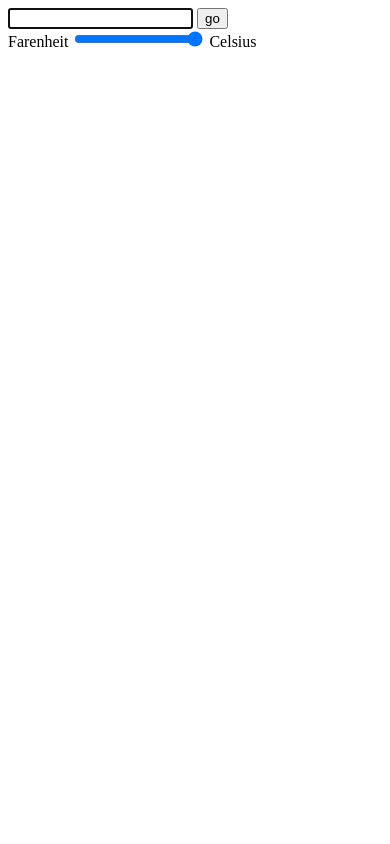
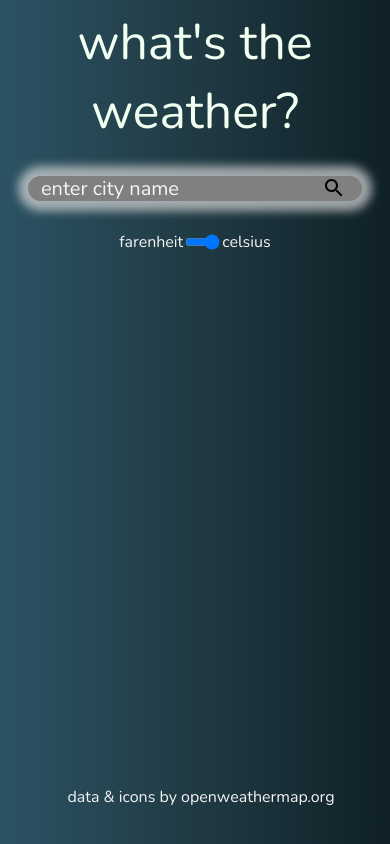
Before and after one commit to vvidday/weather-app, a website built with webpack: page dist/index.html in a window 390 px wide. Built offline with nearby package versions, Linux system fonts and the light colour scheme.

Commit message:
Finished styling

```diff
--- a/src/apiwrapper.js
+++ b/src/apiwrapper.js
@@ -14,7 +14,6 @@ const weather = (() => {
             return data;
         }
         else{
-            toggleLoading();
             return response.status;
         }
     }
--- a/src/domhandler.js
+++ b/src/domhandler.js
@@ -10,7 +10,9 @@ import atmosphere from './images/atmosphere.png';
 
 const input = document.getElementById("input-field");
 const submitButton = document.getElementById("submit-button");
+const form = document.querySelector("form");
 const loadingdiv = document.getElementById("loading-div");
+const togglecontainer = document.getElementById("toggle-container");
 let celsius = true;
 let currentcelsius = null;
 let currentfarenheit = null;
@@ -22,13 +24,15 @@ function toggleVisibility(element){
 
 
 function toggleLoading(){
-    toggleVisibility(input);
-    toggleVisibility(submitButton);
+    toggleVisibility(form);
     toggleVisibility(loadingdiv);
+    toggleVisibility(togglecontainer);
+
 }
 
 
 const handleError = (code) => {
+    toggleLoading();
     switch(code){
         case 404:
             alert("Sorry, we couldn't find your city!");
@@ -58,8 +62,8 @@ function updateDisplay(object){
     if(celsius) displaytempdiv.textContent = object["temperature-celsius"] + " °C";
     else displaytempdiv.textContent = object["temperature-farenheit"] + " °F";
     displaycity.textContent = object.name;
-    displaypressure.textContent = object.pressure + " hPa";
-    displayhumid.textContent = object.humidity + "%";
+    displaypressure.textContent = "pressure: " + object.pressure + " hPa";
+    displayhumid.textContent = "humidity: " + object.humidity + "%";
     displaydesc.textContent = object.description;
 
     switch(object.icondesc){
@@ -100,4 +104,5 @@ function toggleFormat(value){
 }
 
 
+
 export {toggleLoading, handleError, updateDisplay, toggleFormat};
--- a/src/index.js
+++ b/src/index.js
@@ -1,4 +1,6 @@
 import './style.css';
 import { init } from './listeners';
+import {initsearch} from './domhandler';
+
 
 init();
--- a/src/jsonparser.js
+++ b/src/jsonparser.js
@@ -21,6 +21,7 @@ const JSONParser = (()=>{
             }
         } catch (error){
             handleError(object);
+            return "error";
         }
     }
 
--- a/src/listeners.js
+++ b/src/listeners.js
@@ -11,7 +11,7 @@ function buttonListener(){
     if(input.checkValidity()){
         JSONParser.parseWeather(weather.getCurrentWeather(input.value)).then((data)=>{
             input.value = "";
-            updateDisplay(data);
+            if(data != "error") updateDisplay(data);
             // let element = document.createElement("div");
             // element.textContent = JSON.stringify(data);
             // document.body.appendChild(element);
--- a/src/style.css
+++ b/src/style.css
@@ -1,14 +1,35 @@
+@font-face {
+  font-family: "Nunito";
+  src: url(./Nunito-Regular.ttf);
+}
+
+:root {
+  font-size: 10px;
+  font-family: "Nunito", sans-serif;
+}
+
+body {
+  font-size: 1.6rem;
+  background: linear-gradient(
+    to right,
+    #2c5364,
+    #203a43,
+    #0f2027
+  ); /* W3C, IE 10+/ Edge, Firefox 16+, Chrome 26+, Opera 12+, Safari 7+ */
+  text-align: center;
+  color: whitesmoke;
+}
+
 .invisible {
   visibility: hidden;
 }
 
 #loading-div {
   position: absolute;
-
-  border: 16px solid whitesmoke;
-  border-top: 16px solid black;
-  width: 120px;
-  height: 120px;
+  border: 8px solid whitesmoke;
+  border-top: 8px solid black;
+  width: 60px;
+  height: 60px;
   animation: spin 1s linear infinite;
   border-radius: 50%;
 }
@@ -21,3 +42,125 @@
     transform: rotate(360deg);
   }
 }
+
+header {
+  font-size: 5rem;
+  color: honeydew;
+}
+
+#input {
+  display: flex;
+  width: 50%;
+  margin: 3rem auto;
+  justify-content: center;
+}
+
+form {
+  display: grid;
+  grid-template-columns: 0.2fr 5fr 1fr;
+  background-color: grey;
+  justify-items: center;
+  align-items: center;
+  border-radius: 15px;
+}
+
+form:focus-within {
+  box-shadow: 0px 0px 10px 10px rgba(220, 220, 220, 0.7);
+}
+
+#input-field {
+  grid-column: 2 / 3;
+  border: none;
+  background-color: grey;
+  color: whitesmoke;
+  font-size: 3rem;
+}
+
+#input-field:focus {
+  outline: none;
+}
+
+::placeholder {
+  font-family: "Nunito";
+  color: whitesmoke;
+  opacity: 1;
+}
+
+#submit-button {
+  height: 25px;
+  width: 25px;
+  border-radius: 50%;
+  background-color: transparent;
+  border: transparent;
+  color: transparent;
+  background-image: url(./images/search.svg);
+  grid-column: 3 / 4;
+}
+
+#submit-button:hover {
+  transform: scale(110%);
+  cursor: pointer;
+}
+
+#toggle-container {
+  display: flex;
+  justify-content: center;
+  align-items: center;
+}
+
+#toggle {
+  width: 3.5rem;
+  cursor: pointer;
+}
+
+#weather-display-container {
+  border: 2px solid honeydew;
+  width: 50%;
+  margin: 3rem auto;
+  border-radius: 25px;
+  display: flex;
+  align-items: center;
+  justify-content: center;
+  flex-direction: column;
+  padding: 3rem 0 3rem 0;
+}
+
+#display-city-name {
+  font-size: 3rem;
+}
+
+#display-temp-div {
+  font-size: 2rem;
+  font-weight: bold;
+}
+
+#display-image-div {
+  display: flex;
+  align-items: center;
+}
+
+footer {
+  position: absolute;
+  bottom: 0;
+  text-align: center;
+  width: 99%;
+  margin: 2rem auto;
+}
+
+@media screen and (max-width: 600px) {
+  #input {
+    width: 90%;
+  }
+  #input-field {
+    font-size: 2rem;
+  }
+  #weather-display-container {
+    width: 90%;
+  }
+}
+
+@media screen and (min-width: 1600px) {
+  #weather-display-container {
+    width: 30%;
+  }
+}
```
Also changed, not shown: README.md, dist/6c95e853cf5a1eedd6e2.svg (added), dist/e4eb7682710458841b10.ttf (added), dist/index.html, dist/main.js, src/Nunito-Regular.ttf (added), src/images/search.svg (added).
